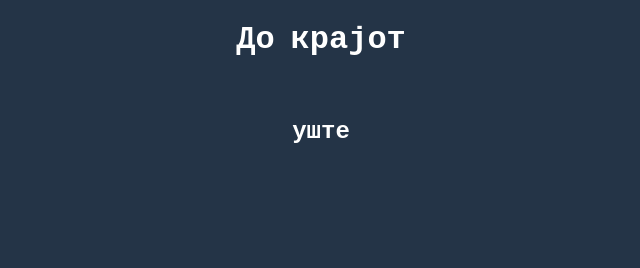
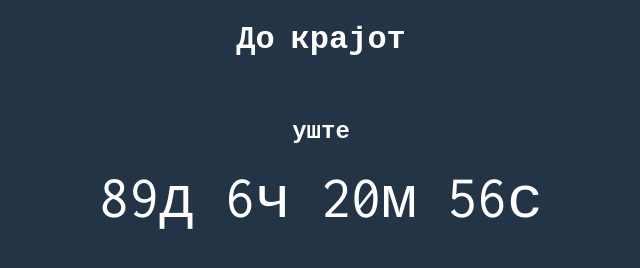
Before and after one commit to jdamjan/krajot, a plain HTML site: page index.html in a window 1280 px wide. Shown: the whole page, without its empty margins (319-959 px from the left). Drawn offline with Linux system fonts and the light colour scheme.

Commit message:
Update index.html

```diff
--- a/index.html
+++ b/index.html
@@ -21,7 +21,7 @@ p {
 <h1>До крајот</h1><br />
 <h2>уште</h2>
 
-<p id="kraj"></p>
+<p id="krajot"></p>
 
 <script>
 // Set the date we're counting down to
@@ -46,7 +46,7 @@ var x = setInterval(function() {
 
 
   // Output the result in an element with id="demo"
-  document.getElementById("asimpto").innerHTML = days + "д " + hours + "ч "
+  document.getElementById("krajot").innerHTML = days + "д " + hours + "ч "
   + minutes + "м " + seconds + "с";
 
   // If the count down is over, write some text
```
